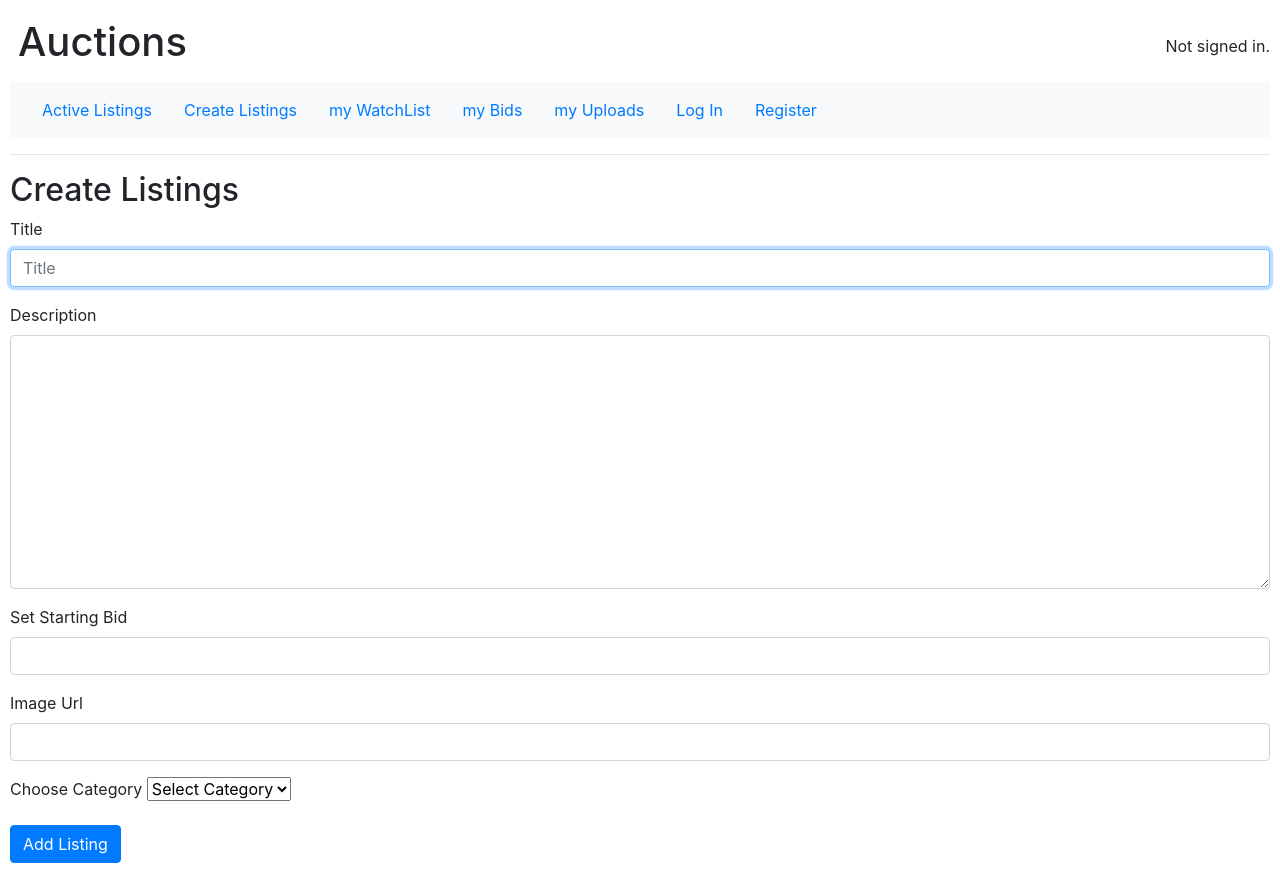
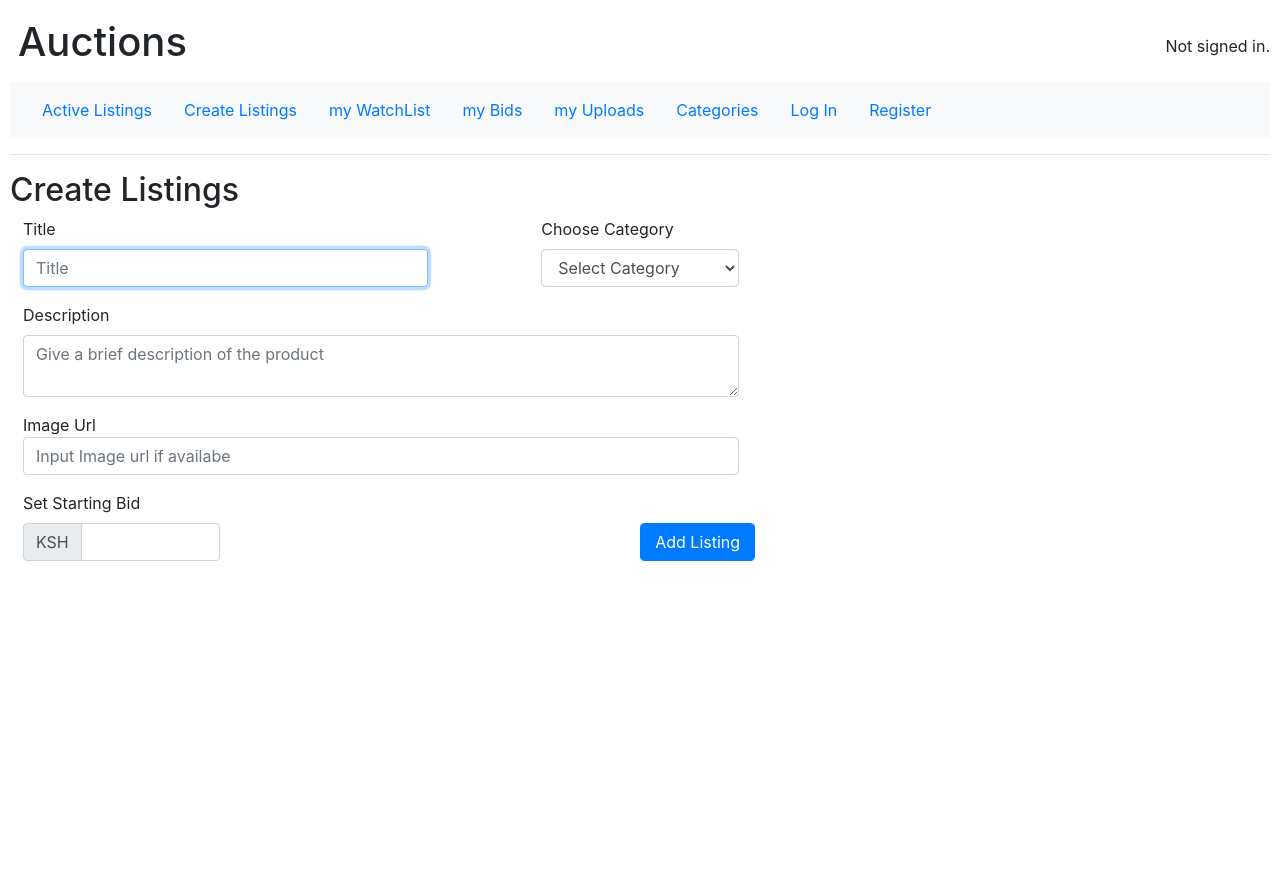
Before and after one commit to Kevin-ck1/CS-50-Projects, a Django app: page /create in a window 1280 px wide. After the commit the page ends 561 px from the top, so only its background shows below. Run offline with Django 3.2, Linux system fonts and the light colour scheme; data comes from the database, SQL or seed files in the repository; both versions use the stored data as it was after the commit; some libraries are stand-ins or nearby versions.

Commit message:
Working App

```diff
--- a/Project 2/commerce/auctions/models.py
+++ b/Project 2/commerce/auctions/models.py
@@ -13,13 +13,13 @@ class Category(models.Model):
 
 class AuctionListing(models.Model):
     title = models.CharField(max_length=64)
-    description = models.CharField(max_length=64)
+    description = models.TextField()
     start_price = models.IntegerField()
     current_bid = models.IntegerField()
-    photo = models.CharField(max_length=132, null = True, blank=True)
+    photo = models.CharField(max_length=255, null = True, blank=True)
     display_button = models.BooleanField(default=True)
     creator = models.ForeignKey(User, on_delete=models.CASCADE, related_name="listing_creator")
-    listing_category = models.ForeignKey(Category, default=1, on_delete=models.CASCADE, blank=True, related_name="listing_category")
+    listing_category = models.ForeignKey(Category, default=1, on_delete=models.CASCADE, blank=True, related_name="item_category")
     listing_open = models.BooleanField(default=True)
 
     def __str__(self):
@@ -38,6 +38,7 @@ class Bid(models.Model):
 class Comment(models.Model):
     comment = models.CharField(max_length=64)
     commentor = models.ForeignKey(User, on_delete=models.CASCADE, related_name="listing_commentor")
+    comment_item = models.ForeignKey(AuctionListing, on_delete=models.CASCADE, related_name="listing_comment")
 
     def __str__(self):
         return f"{self.comment}"
--- a/Project 2/commerce/auctions/templates/auctions/create.html
+++ b/Project 2/commerce/auctions/templates/auctions/create.html
@@ -10,32 +10,47 @@
 
     <form action="{% url 'create' %}" method="post">
         {% csrf_token %}
-        <div class="form-group">
+        <div class="form-row mx-2">
+            <div class="form-group col-md-4">
                 <label for="listing_title">Title</label>
-            <input autofocus class="form-control" type="text" name="listing_title" placeholder="Title">
+                <input autofocus class="form-control" type="text" name="listing_title" placeholder="Title"required>
             </div>
-        <div class="form-group">
-            <label for="listing_description">Description</label>
-            <textarea class="form-control" name="listing_description" cols="30" rows="10"></textarea>
-        </div>
-        <div class="form-group">
-            <label for="start_bid">Set Starting Bid</label>
-            <input autofocus class="form-control" type="number" name="start_bid">
-        </div>
-        <div class="form-group">
-            <label for="listing_image">Image Url</label>
-            <input autofocus class="form-control" type="url" name="listing_image">
-        </div>
-        <div class="form-group">
+            <div class="col-md-1"></div>
+            <div class="form-group col-md-2">
                 <label for="listing_category">Choose Category</label>
-            <select name="listing_category">
+                <select name="listing_category" class="form-control">
                     <option hidden selected value=1>Select Category</option>
                     {% for category in categories %}
                         <option value="{{category.id}}">{{category}}</option>
                     {% endfor %}
                 </select>
             </div>
-        <input class="btn btn-primary" type="submit" value="Add Listing">
+            <div class="col-md-3"></div>
+            <div class="form-group col-md-7">
+                <label for="listing_description">Description</label>
+                <textarea class="form-control" name="listing_description" placeholder="Give a brief description of the product" cols="30" rows="2"required></textarea>
+            </div>
+            <div class="col-md-2"></div>
+            <div class="form-group col-md-7">
+                <label for="listing_image"></label>Image Url</label>
+                <input autofocus class="form-control" type="url" name="listing_image"placeholder="Input Image url if availabe">
+            </div>
+            <div class="col-md-5"></div>
+            <div class="form-group col-md-2">
+                <label for="start_bid">Set Starting Bid</label>
+                <div class="input-group">
+                    <div class="input-group-prepend">
+                        <span class="input-group-text">KSH</span>
+                    </div>
+                    <input autofocus class="form-control" type="number" name="start_bid" required>
+                </div>
+            </div>
+            <div class="col-md-4"></div>
+            <div class="form-group mt-2">
+                <label for="start_bid"></label>
+                <input class="btn btn-primary form-control" type="submit" value="Add Listing">
+            </div>
+        </div>
     </form>
 
 
--- a/Project 2/commerce/auctions/templates/auctions/layout.html
+++ b/Project 2/commerce/auctions/templates/auctions/layout.html
@@ -39,6 +39,9 @@
                 <li class="nav-item">
                     <a class="nav-link" href="{% url 'myListing' %}">my Uploads</a>
                 </li>
+                <li class="nav-item">
+                    <a class="nav-link" href="{% url 'category' %}">Categories</a>
+                </li>
                 {% if user.is_authenticated %}
                     <li class="nav-item">
                         <a class="nav-link" href="{% url 'logout' %}">Log Out</a>
--- a/Project 2/commerce/auctions/urls.py
+++ b/Project 2/commerce/auctions/urls.py
@@ -12,5 +12,7 @@ urlpatterns = [
     path("watchlist", views.watchlist, name="watchlist"),
     path("bidlist", views.bidlist, name="bidlist"),
     path("closeListing", views.close_lisiting, name="close"),
-    path("myListing", views.my_listing, name="myListing")
+    path("myListing", views.my_listing, name="myListing"),
+    path("comments", views.comments, name="comments"),
+    path("cateogries", views.category, name="category")
 ]
--- a/Project 2/commerce/auctions/views.py
+++ b/Project 2/commerce/auctions/views.py
@@ -106,6 +106,7 @@ def create(request):
 def listing_page(request, listing_id):
     listing = AuctionListing.objects.get(pk=listing_id)
     min_bid = listing.current_bid + 5
+    comments = listing.listing_comment.all()
 
     if listing.listing_open == False:
         close = "CLOSED"
@@ -145,15 +146,17 @@ def listing_page(request, listing_id):
     except:
         button = True
 
-    return render(request, "auctions/listing.html",{
+    context = {
         "listing": listing,
         "status": listing.listing_open,
         "min_bid": min_bid,
         "info": info,
         "closed": close,
         "button": button,
-        "cButton": close_button
-    })
+        "cButton": close_button,
+        "comments": comments
+    }
+    return render(request, "auctions/listing.html", context)
 
 def watchlist(request):
     if request.method == "POST":
@@ -266,3 +269,29 @@ def my_listing(request):
         "listings": listings,
         "type": "my Listings"
     })
+
+def comments(request):
+    if request.method == "POST":
+        comment = request.POST['comment']
+        listing_id = request.POST['listing_id']
+        item = AuctionListing.objects.get(pk=listing_id)
+        new_comment = Comment(comment=comment,commentor=request.user, comment_item=item)
+        new_comment.save()
+
+        return HttpResponseRedirect(reverse("listing", kwargs={"listing_id":listing_id}))
+
+def category(request):
+    if request.method == "POST":
+        listing_category = request.POST['category']
+        category = Category.objects.get(list_category=listing_category)
+
+        listings = category.item_category.exclude(listing_open=False)
+        return render(request, "auctions/index.html",{
+            "listings": listings,
+            "type": f"Listings on: {category}"
+        })
+
+    categories = Category.objects.all()
+    return render(request, "auctions/category.html", {
+        "categories": categories
+    })
```
Also changed, not shown: Project 2/commerce/auctions/templates/auctions/category.html (added, +21 -0 lines), Project 2/commerce/auctions/templates/auctions/listing.html (+28 -0 lines), Project 2/commerce/auctions/migrations/0006_comment_comment_item.py (added), Project 2/commerce/auctions/migrations/0007_auto_20210301_2217.py (added), Project 2/commerce/auctions/migrations/0008_auto_20210301_2220.py (added), Project 2/commerce/auctions/migrations/0009_auto_20210301_2231.py (added), Project 2/commerce/auctions/migrations/0010_auto_20210302_1413.py (added), Project 2/commerce/db.sqlite3, 2 other files. Lines whose indentation alone changed are shown as unchanged.
